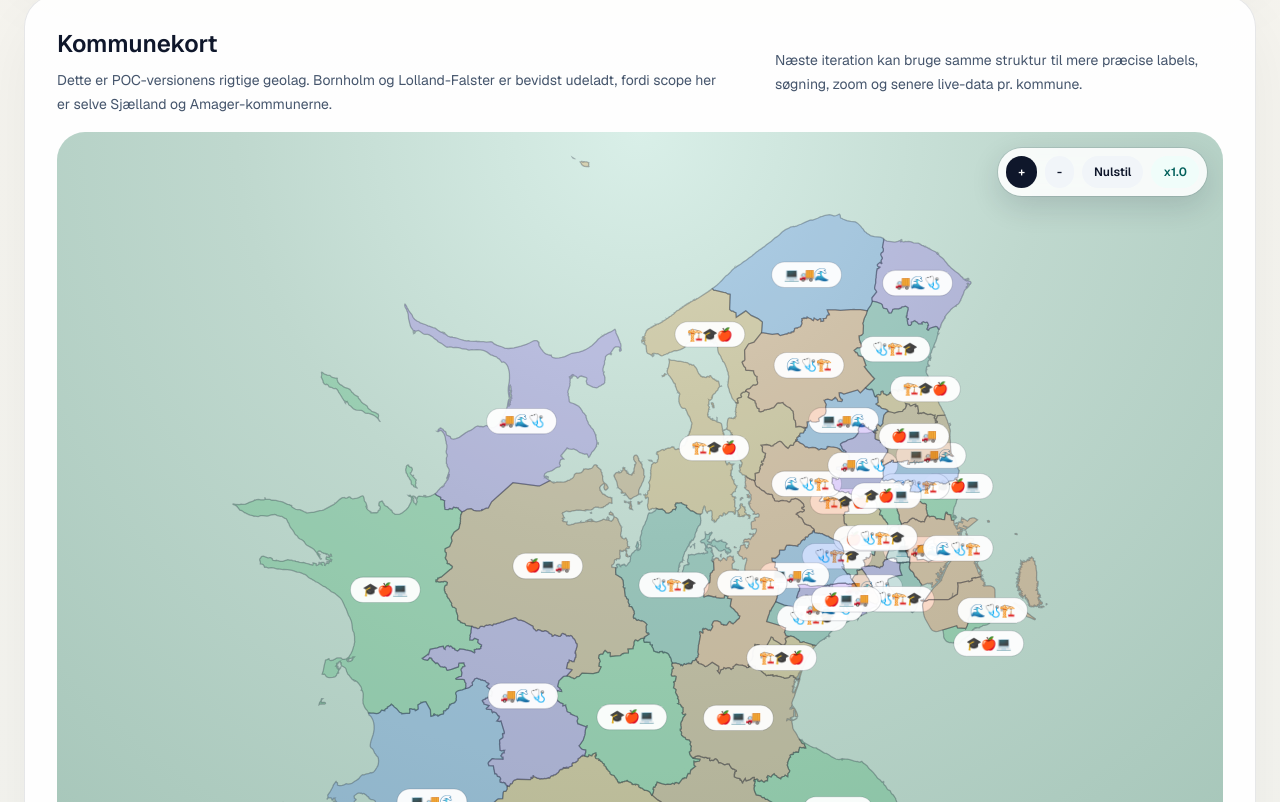
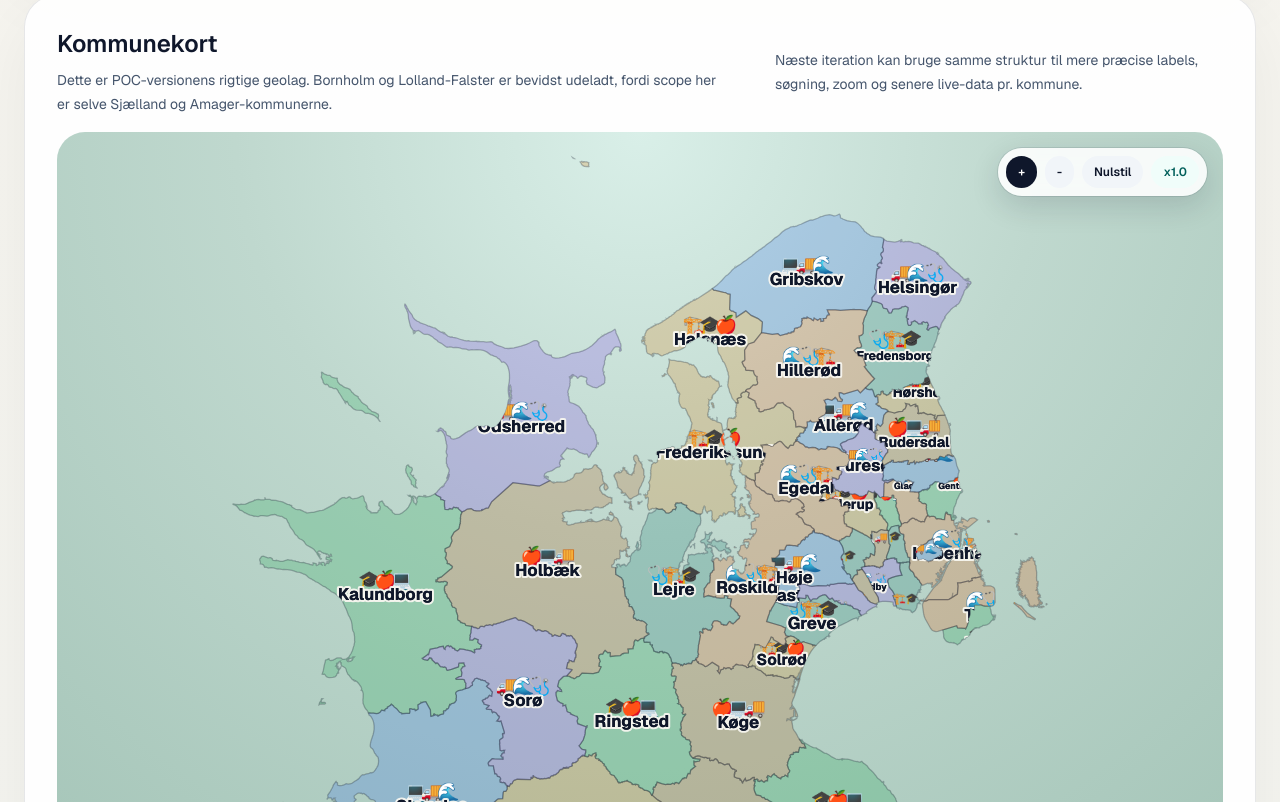
Before and after one commit to Andershauch/BranchesMap, a Next.js app: page /da in a window 1280 px wide. Shown: the part 518-1320 px from the top of the page. Built offline with nearby package versions, Linux system fonts and the light colour scheme.

Commit message:
refactor: integrate municipality labels into map

```diff
--- a/components/maps/sjaelland-municipality-map.tsx
+++ b/components/maps/sjaelland-municipality-map.tsx
@@ -155,6 +155,34 @@ function formatDebugNumber(value: number) {
 
 function isDebugEnabled(value: string | null) {
   return value === "1" || value === "true" || value === "yes";
+}
+
+function getNameFontSize(bounds: MapFeature["bounds"], lineLength: number) {
+  return clamp(
+    Math.min(bounds.width / Math.max(lineLength * 0.62, 1), bounds.height / 2.8),
+    8.5,
+    16,
+  );
+}
+
+function getIconFontSize(bounds: MapFeature["bounds"]) {
+  return clamp(Math.min(bounds.width / 4.4, bounds.height / 2.5), 10, 17);
+}
+
+function splitMunicipalityName(name: string) {
+  if (name.length <= 12) {
+    return [name];
+  }
+
+  if (name.includes("-")) {
+    return name.split("-");
+  }
+
+  if (name.includes(" ")) {
+    return name.split(" ");
+  }
+
+  return [name];
 }
 
 export function SjaellandMunicipalityMap({
@@ -368,19 +396,39 @@ export function SjaellandMunicipalityMap({
         style={{ touchAction: zoomLevel > 1.02 ? "none" : "pan-y" }}
       >
         <rect width={width} height={height} fill="transparent" />
+        <defs>
+          {features.map(({ municipality, pathData }) => (
+            <clipPath
+              key={`${municipality.slug}-clip`}
+              id={`municipality-clip-${municipality.slug}`}
+            >
+              <path d={pathData} />
+            </clipPath>
+          ))}
+        </defs>
 
         {features.map((feature) => {
           const { municipality, pathData, marker, centroid, bounds } = feature;
           const isFocused = !focusedFeature || focusedFeature.municipality.slug === municipality.slug;
-          const isHighlighted = hoveredSlug === municipality.slug || focusedFeature?.municipality.slug === municipality.slug;
-          const showName = isHighlighted || zoomLevel >= 1.8 || Boolean(focusedFeature);
+          const isHighlighted =
+            hoveredSlug === municipality.slug || focusedFeature?.municipality.slug === municipality.slug;
+          const nameLines = splitMunicipalityName(municipality.name);
+          const longestLine = nameLines.reduce(
+            (longest, line) => Math.max(longest, line.length),
+            0,
+          );
+          const nameFontSize = getNameFontSize(bounds, longestLine);
+          const iconFontSize = getIconFontSize(bounds);
+          const iconGap = Math.max(12, iconFontSize * 0.9);
           const iconCount = municipality.topIndustries.length;
-          const badgeWidth = showName
-            ? Math.max(86, municipality.name.length * 7.4 + 28)
-            : Math.max(52, iconCount * 16 + 18);
-          const badgeHeight = showName ? 38 : 24;
-          const iconY = showName ? -4 : 4;
-          const iconStartX = -((iconCount - 1) * 14) / 2;
+          const iconStartX = -((iconCount - 1) * iconGap) / 2;
+          const nameFitsByDefault =
+            bounds.width >= longestLine * nameFontSize * 0.56 &&
+            bounds.height >= iconFontSize + nameLines.length * (nameFontSize + 1.5) + 10;
+          const showName =
+            isHighlighted || Boolean(focusedFeature) || zoomLevel >= 2 || nameFitsByDefault;
+          const iconY = showName ? -(nameLines.length === 1 ? 8 : 11) : 0;
+          const nameBaseY = iconY + iconFontSize * 1.05;
 
           return (
             <a
@@ -426,40 +474,68 @@ export function SjaellandMunicipalityMap({
                   />
                 </g>
               ) : null}
-              <g transform={`translate(${marker.x}, ${marker.y})`} style={{ pointerEvents: "none" }}>
-                <rect
-                  x={-badgeWidth / 2}
-                  y={showName ? -18 : -12}
-                  width={badgeWidth}
-                  height={badgeHeight}
-                  rx={badgeHeight / 2}
-                  fill="rgba(255,255,255,0.94)"
-                  stroke="rgba(15,23,42,0.14)"
-                  strokeWidth="1"
-                />
+              <g
+                clipPath={`url(#municipality-clip-${municipality.slug})`}
+                style={{ pointerEvents: "none" }}
+              >
+                <g transform={`translate(${marker.x}, ${marker.y})`}>
                   {municipality.topIndustries.map((industry, index) => (
                     <text
                       key={`${municipality.slug}-${industry.slug}-icon`}
-                    x={iconStartX + index * 14}
+                      x={iconStartX + index * iconGap}
                       y={iconY}
-                    fontSize="12"
+                      fontSize={iconFontSize}
                       textAnchor="middle"
+                      dominantBaseline="middle"
                     >
                       {industry.icon}
                     </text>
                   ))}
                   {showName ? (
+                    <>
                       <text
                         x="0"
-                    y="12"
+                        y={nameBaseY}
                         textAnchor="middle"
-                    fontSize="10.5"
-                    fontWeight="600"
+                        fontSize={nameFontSize}
+                        fontWeight="700"
+                        fill="#0f172a"
+                        stroke="rgba(247,245,239,0.95)"
+                        strokeWidth="4"
+                        strokeLinejoin="round"
+                        paintOrder="stroke"
+                      >
+                        {nameLines.map((line, index) => (
+                          <tspan
+                            key={`${municipality.slug}-label-shadow-${line}`}
+                            x="0"
+                            dy={index === 0 ? 0 : nameFontSize + 1.5}
+                          >
+                            {line}
+                          </tspan>
+                        ))}
+                      </text>
+                      <text
+                        x="0"
+                        y={nameBaseY}
+                        textAnchor="middle"
+                        fontSize={nameFontSize}
+                        fontWeight="700"
                         fill="#0f172a"
                       >
-                    {municipality.name}
+                        {nameLines.map((line, index) => (
+                          <tspan
+                            key={`${municipality.slug}-label-fill-${line}`}
+                            x="0"
+                            dy={index === 0 ? 0 : nameFontSize + 1.5}
+                          >
+                            {line}
+                          </tspan>
+                        ))}
                       </text>
+                    </>
                   ) : null}
+                </g>
               </g>
             </a>
           );
```
Lines whose indentation alone changed are shown as unchanged.
